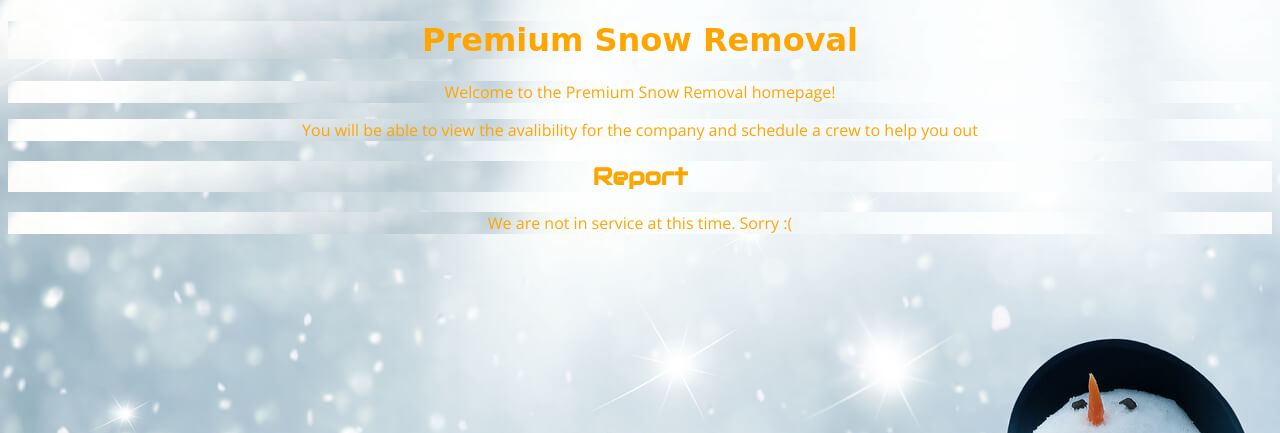
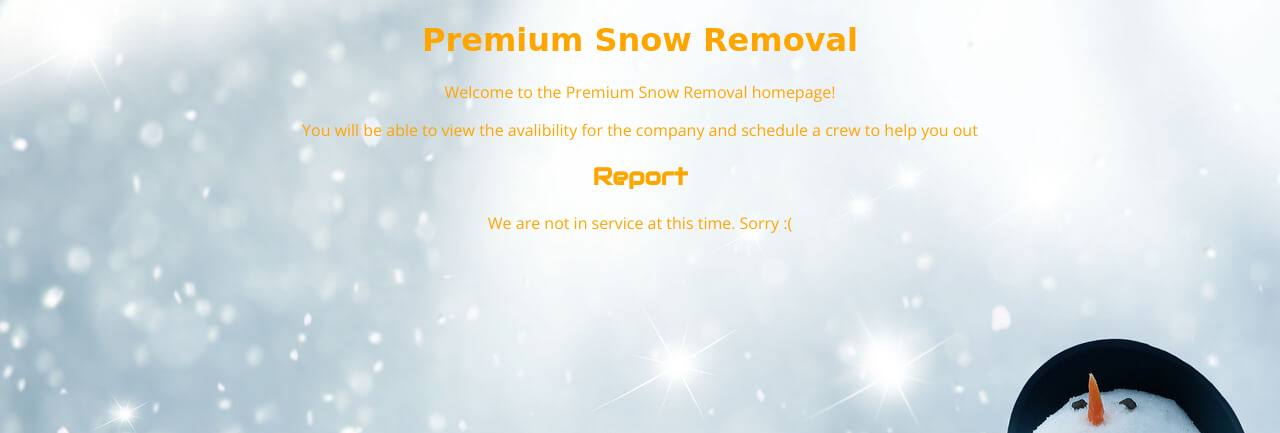
Before and after one commit to Premium-Snow-Removal/Website, a PHP site: page / in a window 1280 px wide. Shown: the top 433 px of the page. Run offline with PHP 8.4, Linux system fonts and the light colour scheme; some web fonts are replaced.

Commit message:
Update main.css

```diff
--- a/main.css
+++ b/main.css
@@ -11,20 +11,14 @@ p {
   font-weight: 300;
   color: Orange;
   text-align: center;
-  background-image: url("snow.jpg");
-  background-color: #cccccc;
 }
 h1 {
   font-family: 'Atomic Age', cursive;
   color: Orange;
   text-align: center;
-  background-image: url("snow.jpg");
-  background-color: #cccccc;
 }
 h2 {
   font-family: 'Audiowide', cursive;
   color: Orange;
   text-align: center;
-  background-image: url("snow.jpg");
-  background-color: #cccccc;
 }
```
